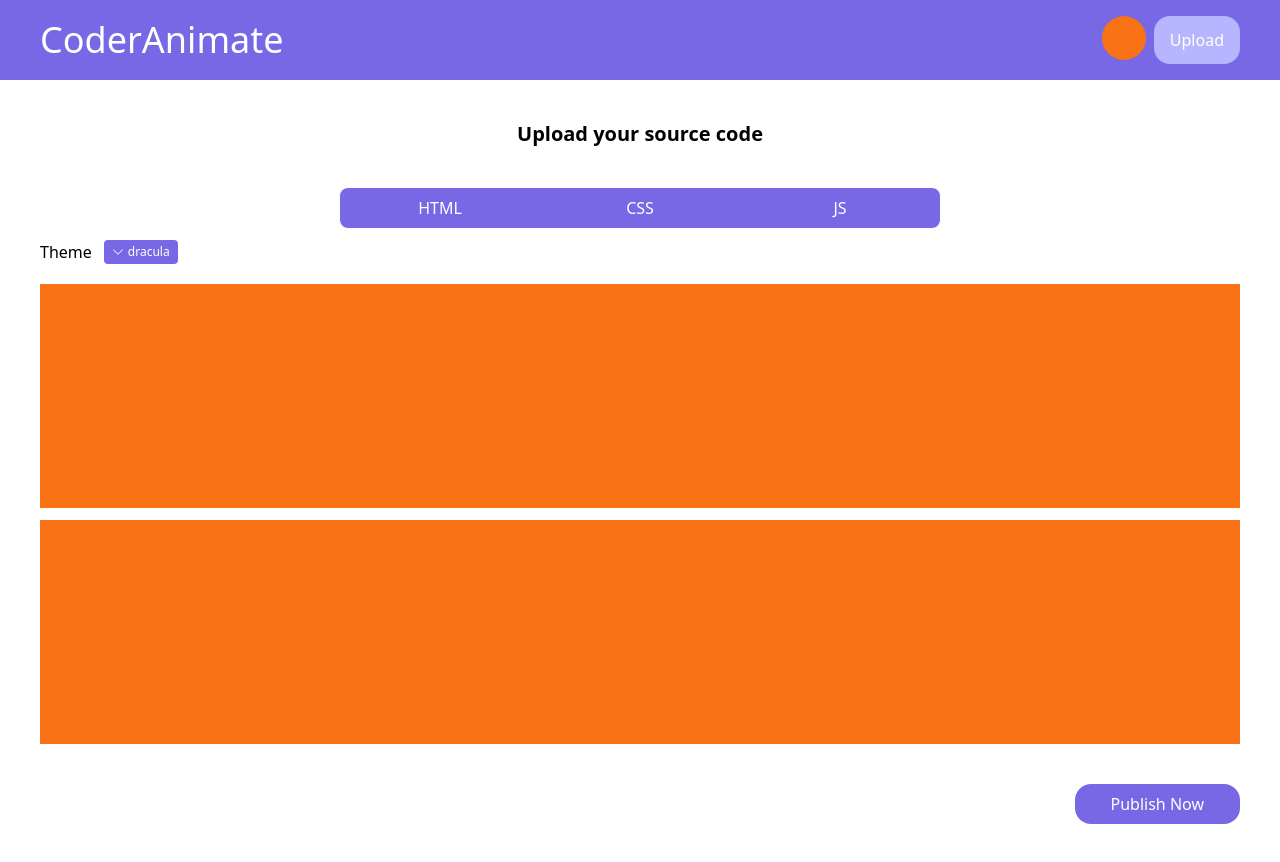
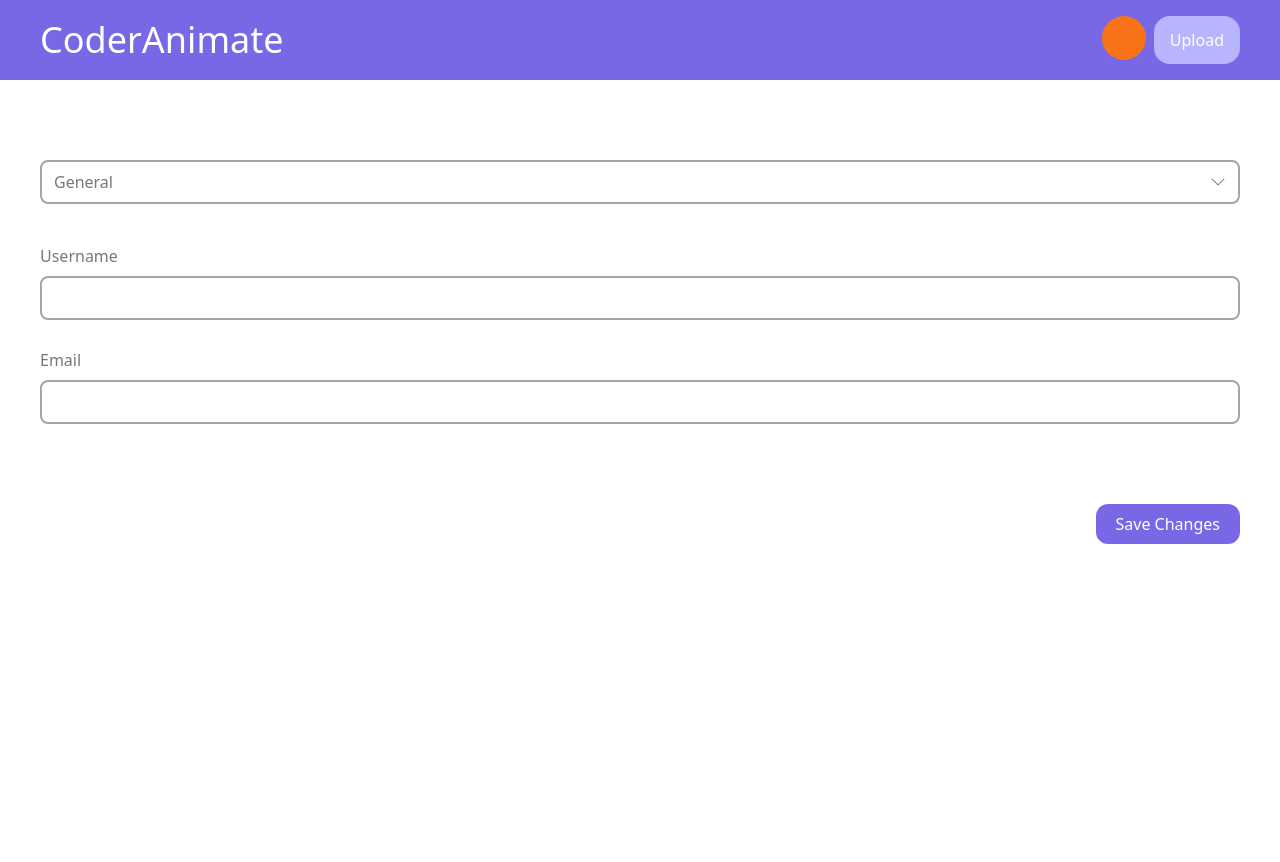
Before and after one commit to Andre1601/CoderAnimate, a React (Create React App) app: page / in a window 1280 px wide. After the commit the page ends 800 px from the top, so only its background shows below. Built offline with nearby package versions, Linux system fonts and the light colour scheme.

Commit message:
update, add

```diff
--- a/src/App.js
+++ b/src/App.js
@@ -1,4 +1,5 @@
 import React from "react";
+import AccountSettingPage from "./pages/AccoutSettingPage";
 import DetailPage from "./pages/DetailPage";
 import RegisterPage from "./pages/RegisterPage";
 import UploadCodePage from "./pages/UploadCodePage";
@@ -7,7 +8,7 @@ import UploadPage from "./pages/UploadPage";
 function App() {
   return (
     <>
-      <UploadCodePage/>
+      <AccountSettingPage/>
     </>
   );
 }
--- /dev/null
+++ b/src/components/AccountSettingBody.js
@@ -0,0 +1,18 @@
+import React from "react";
+import { BsChevronDown } from "react-icons/bs";
+import General from "./Setting/General";
+
+function AccountSettingBody() {
+  return (
+    <main className=" px-5 sm:px-10 text-[#777777] ">
+      <button className="flex justify-between border-solid border-2 border-[#A5A5A5] focus:border-[#7868E6] rounded-lg py-3 px-3 w-full mt-20">
+        <h2 className="leading-none">General</h2>
+        <BsChevronDown />
+      </button>
+      <General/>
+      <button className="bg-[#7868E6] px-5 py-2 my-10 text-white rounded-xl float-right">Save Changes</button>
+    </main>
+  );
+}
+
+export default AccountSettingBody;
--- /dev/null
+++ b/src/components/Setting/General.js
@@ -0,0 +1,14 @@
+import React from "react";
+
+function General() {
+  return (
+    <div className="flex flex-col my-10" >
+      <label>Username</label>
+      <input className="border-solid border-2 border-[#A5A5A5] focus:border-[#7868E6] rounded-lg py-2 px-3 w-full mt-2" />
+      <label className="mt-7">Email</label>
+      <input className="border-solid border-2 border-[#A5A5A5] focus:border-[#7868E6] rounded-lg py-2 px-3 w-full mt-2" />
+    </div>
+  );
+}
+
+export default General;
--- a/src/components/Upload/UploadImage.js
+++ b/src/components/Upload/UploadImage.js
@@ -3,10 +3,10 @@ import {MdImage} from "react-icons/md"
 
 function UploadImage() {
     return (
-        <div className="flex flex-col border-solid border-2 justify-center items-center border-[#7868E6] rounded-lg mt-6 h-[260px]">
-            <MdImage className="text-8xl text-[#7868E6]"/>
-            <h3 className="text-[10px]">Drag and drop an image, or Browser</h3>
-            <h3 className="text-[10px] font-extralight">??? or higher recommended</h3>
+        <div className="flex flex-col border-solid border-2 justify-center items-center border-[#7868E6] rounded-lg mt-6 h-[260px] sm:h-80 lg:h-[500px]">
+            <MdImage className="text-8xl sm:text-9xl text-[#7868E6]"/>
+            <h3 className="text-[10px] sm:text-base">Drag and drop an image, or Browser</h3>
+            <h3 className="text-[10px] sm:text-base font-extralight">??? or higher recommended</h3>
         </div>
     )
 }
--- a/src/components/UploadBody.js
+++ b/src/components/UploadBody.js
@@ -3,12 +3,13 @@ import UploadImage from "./Upload/UploadImage";
 
 function UploadBody() {
     return (
-        <main className="px-5 sm:px-10 ">
+        <main className="px-5 sm:px-10 md:px-28 lg:px-52 ">
             <h2 className="text-center mt-10 text-xl font-bold">What are you working on?</h2>
             <h3 className="text-center text-sm mt-2">Upload a picture of your coding result</h3>
             <input className="border-solid border-2 border-[#7868E6] rounded-lg py-1 px-3 w-full mt-16" placeholder="Give me a Title"/>
             <UploadImage/>
-            <input className="border-solid border-2 border-[#7868E6] rounded-lg py-1 px-3 w-full mt-6" placeholder="Write something that describes your project"/>
+
+            <textarea rows="3" className="border-solid border-2 border-[#7868E6] rounded-lg py-1 px-3 w-full mt-6 resize-none" placeholder="Write something that describes your project"/>
             <input className="border-solid border-2 border-[#7868E6] rounded-lg py-1 px-3 w-full mt-6" placeholder="Add Tags..."/>
             <button className="bg-[#7868E6] px-9 py-2 my-10 text-white rounded-2xl float-right" >Continue</button>
         </main>
--- a/src/components/UploadCodeBody.js
+++ b/src/components/UploadCodeBody.js
@@ -6,7 +6,7 @@ import Toggle from "./Detail/Toggle";
 
 function UploadCodeBody() {
     return (
-        <main className="px-5 sm:px-10">
+        <main className="px-5 sm:px-10 md:px-28 lg:px-52">
             <h2 className="text-center mt-10 text-xl font-bold">Upload your source code</h2>
             <Toggle/>
             <Theme/>
--- /dev/null
+++ b/src/pages/AccoutSettingPage.js
@@ -0,0 +1,14 @@
+import React from "react";
+import AccountSettingBody from "../components/AccountSettingBody";
+import HeaderLogin from "../components/HeaderLogin";
+
+function AccountSettingPage() {
+  return (
+    <>
+      <HeaderLogin />
+      <AccountSettingBody />
+    </>
+  );
+}
+
+export default AccountSettingPage;
```
Also changed, not shown: src/components/Detail/Theme.js (line endings or trailing spaces).
